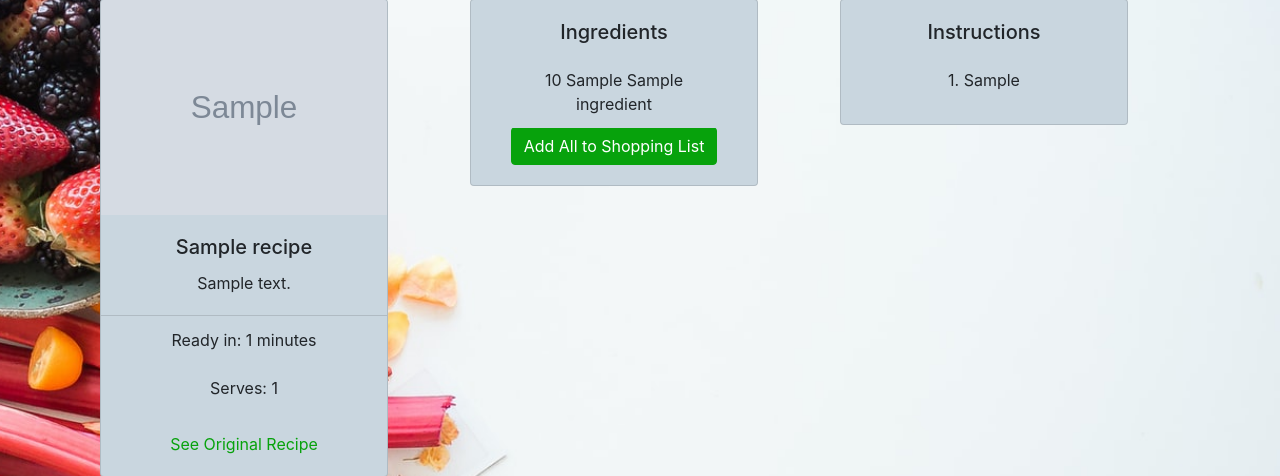
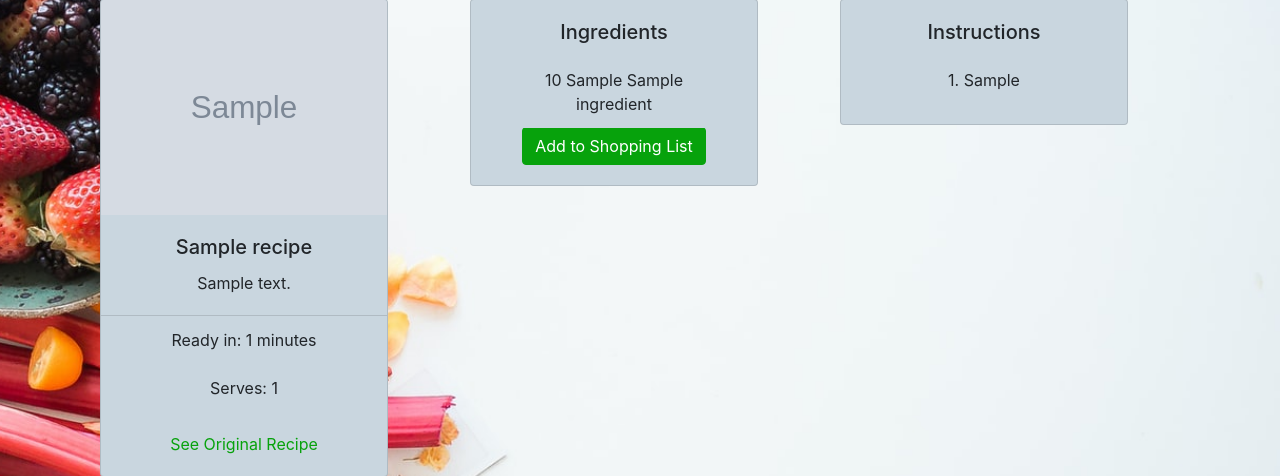
Before and after one commit to DruSerkes/The-Easy-Meal, a Flask app: page /recipes/1 in a window 1280 px wide. Shown: the part 225-701 px from the top of the page. Run offline with Flask 2, Linux system fonts and the light colour scheme; tables that the repository leaves empty hold one stand-in row (values such as "Sample post"); grey boxes marked "Sample" are stand-in pictures; some libraries are stand-ins or nearby versions.

Commit message:
update copy

```diff
--- a/templates/recipes/details.html
+++ b/templates/recipes/details.html
@@ -40,7 +40,7 @@
                         {% endfor %}
                     </ul>
                     <!-- AJAX FOR THIS ONE  -->
-                    <button class="btn btn-primary">Add All to Shopping List</button>
+                    <button class="btn btn-primary">Add to Shopping List</button>
                     <!-- ^^ -->
                     {% else %}
                     <p class="card-text">Sorry!</p>
```
